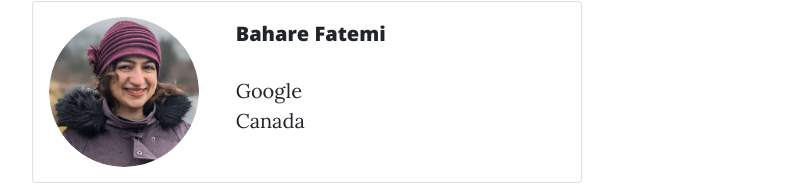
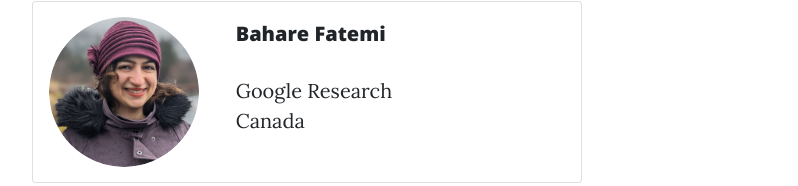
Before and after one commit to banahene/zhaolab_projectpage, a website: page 2025/invited-speakers.html in a window 1280 px wide. Shown: the part 1274-1460 px from the top of the page, without its empty margins (238-1036 px from the left). Drawn offline with Linux system fonts and the light colour scheme.

Commit message:
small fix

```diff
--- a/2025/invited-speakers.html
+++ b/2025/invited-speakers.html
@@ -121,7 +121,7 @@
               <div class="col-md-8 text-md-left">
                 <div class="card-body">
                   <h5 class="card-title"><a href="https://baharefatemi.github.io/homepage/" target="blank">Bahare Fatemi</a></h5>
-                  <p class="card-text">Google<br>Canada</p>
+                  <p class="card-text">Google Research<br>Canada</p>
                 </div>
               </div>
             </div>
```
